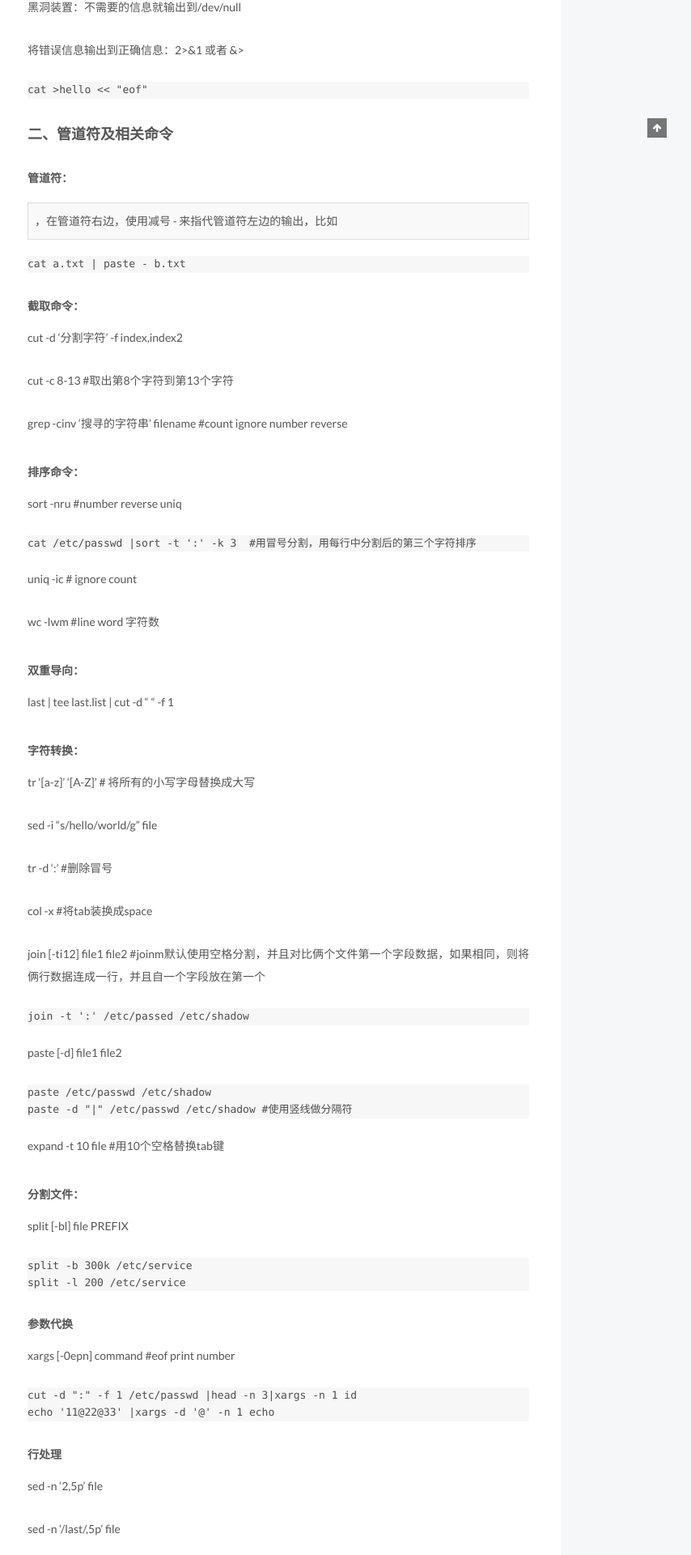
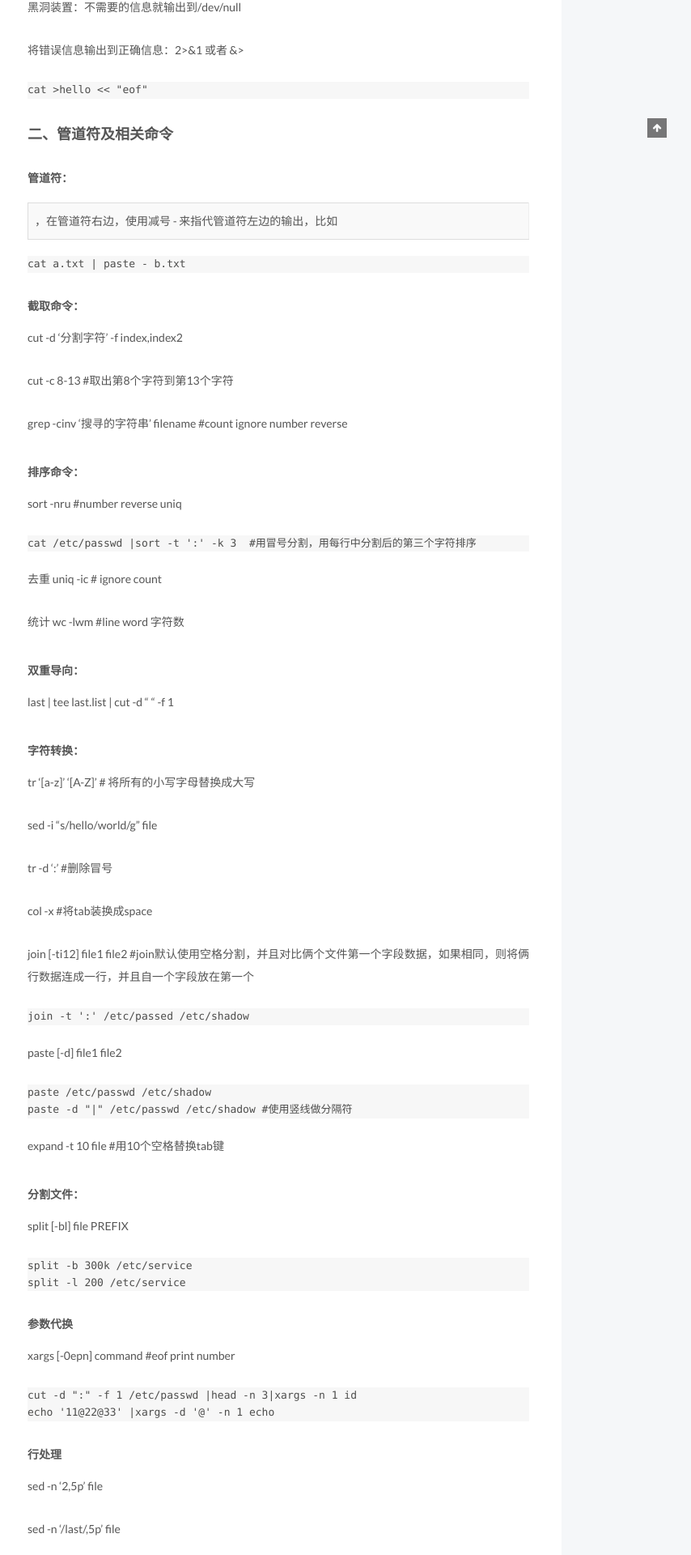
Before and after one commit to tuobashaoli/tuobashaoli.github.io, a Jekyll site: the page built from _posts/2019-04-06-shell.markdown, in a window 1280 px wide. Shown: the part 830-2750 px from the top of the page at 81% size, without its empty margins (426-1280 px from the left). Built offline with Jekyll 4.4.1, drawn with Linux system fonts in a browser that asks for light colours; comment, search, counter and statistics services are not loaded.

Commit message:
update shell

````diff
--- a/_posts/2019-04-06-shell.markdown
+++ b/_posts/2019-04-06-shell.markdown
@@ -64,8 +64,10 @@ sort -nru \#number reverse uniq
 cat /etc/passwd |sort -t ':' -k 3  #用冒号分割，用每行中分割后的第三个字符排序
 ```
 
+去重
 uniq -ic \# ignore count
 
+统计
 wc -lwm \#line word 字符数
 
 ##### 双重导向：
@@ -82,7 +84,7 @@ tr -d ':' \#删除冒号
 
 col -x \#将tab装换成space
 
-join \[-ti12\] file1 file2 \#joinm默认使用空格分割，并且对比俩个文件第一个字段数据，如果相同，则将俩行数据连成一行，并且自一个字段放在第一个
+join \[-ti12\] file1 file2 \#join默认使用空格分割，并且对比俩个文件第一个字段数据，如果相同，则将俩行数据连成一行，并且自一个字段放在第一个
 
 ``` {.shell}
 join -t ':' /etc/passed /etc/shadow
````
